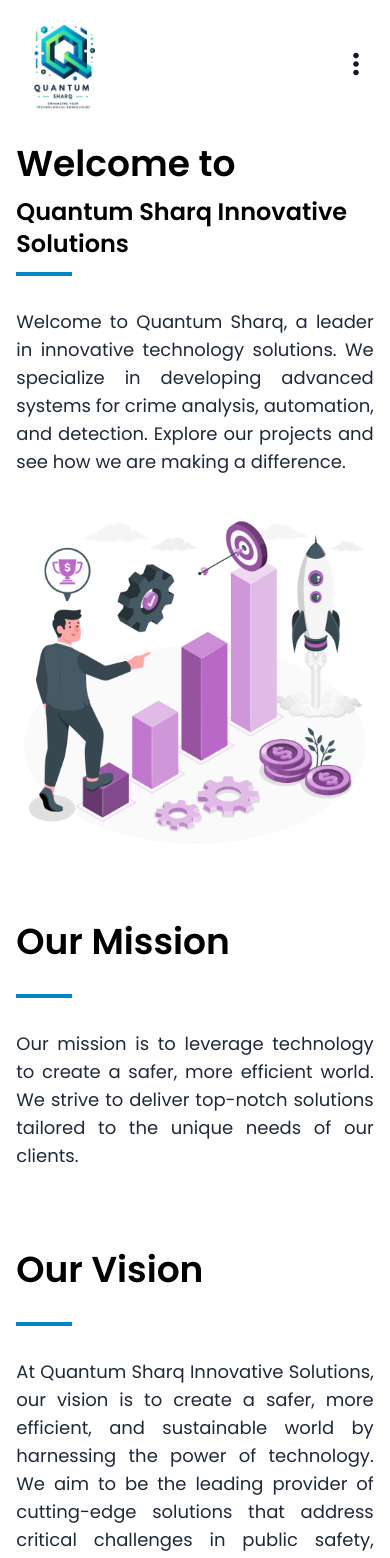
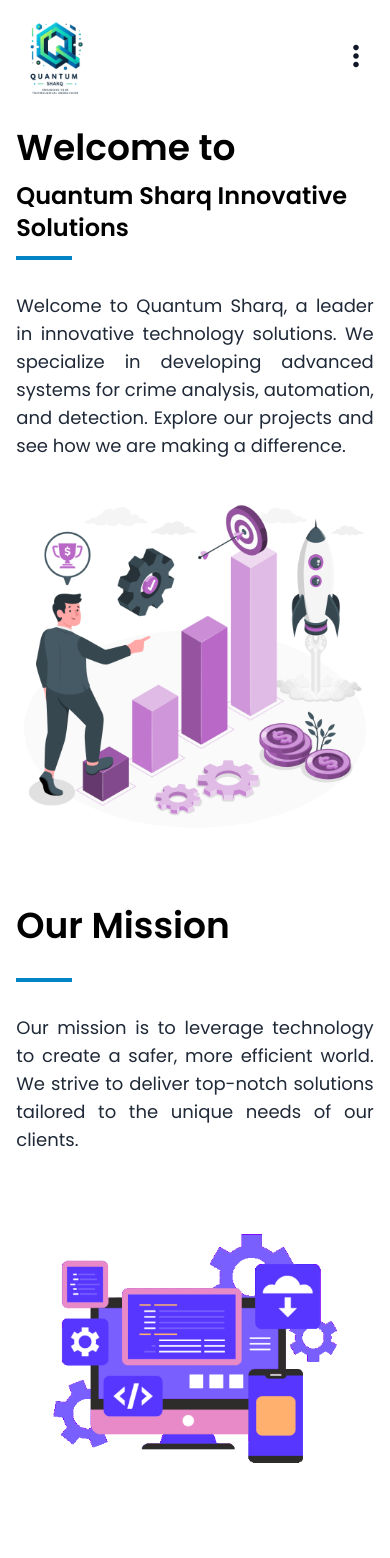
Before and after one commit to svivek19/office-website, a React (Vite) app: page / in a window 390 px wide. Shown: the top 1558 px of the page. Built offline with nearby package versions, Linux system fonts and the light colour scheme.

Commit message:
feat: sticky navbar and blur animation

```diff
--- a/src/components/Navbar.jsx
+++ b/src/components/Navbar.jsx
@@ -1,20 +1,40 @@
-import React, { useState } from "react";
+import React, { useState, useEffect } from "react";
 import logo from "../assets/company-logo.png";
 import { Link } from "react-router-dom";
 import { IoMdMore } from "react-icons/io";
 
 const Navbar = () => {
   const [isMenuOpen, setIsMenuOpen] = useState(false);
+  const [isScrolled, setIsScrolled] = useState(false);
 
   const toggleMenu = () => {
     setIsMenuOpen(!isMenuOpen);
   };
 
+  const handleScroll = () => {
+    if (window.scrollY > 50) {
+      setIsScrolled(true);
+    } else {
+      setIsScrolled(false);
+    }
+  };
+
+  useEffect(() => {
+    window.addEventListener("scroll", handleScroll);
+    return () => {
+      window.removeEventListener("scroll", handleScroll);
+    };
+  }, []);
+
   return (
-    <nav>
+    <nav
+      className={`sticky top-0 z-10 backdrop-blur-sm  transition-all duration-200 ${
+        isScrolled ? "bg-sky-50" : ""
+      }`}
+    >
       <div className="max-w-screen-xl flex flex-wrap items-center justify-between mx-auto p-2">
         <a href="/" className="flex items-center">
-          <img src={logo} className="w-28 h-28" alt="Logo" />
+          <img src={logo} className="w-24 h-24" alt="Logo" />
         </a>
         <button
           data-collapse-toggle="navbar-default"
@@ -32,12 +52,12 @@
           }`}
           id="navbar-default"
         >
-          <ul className="font-medium flex flex-col p-4 md:p-0 mt-4 md:flex-row md:space-x-8 rtl:space-x-reverse md:mt-0 ">
+          <ul className="font-medium flex flex-col p-4 md:p-0 mt-4 md:flex-row md:space-x-8 rtl:space-x-reverse md:mt-0">
             <li>
               <Link
-                to={"/"}
+                to="/"
                 onClick={toggleMenu}
-                className="block py-2 px-3 text-gray-900 md:p-0  hover:text-sky-600 transition-all duration-500 text-[18px] font-medium"
+                className="block py-2 px-3 text-gray-900 md:p-0 hover:text-sky-600 transition-all duration-500 text-[18px] font-medium"
                 aria-current="page"
               >
                 Home
@@ -45,17 +65,16 @@
             </li>
             <li>
               <Link
-                to={"/projects"}
+                to="/projects"
                 onClick={toggleMenu}
                 className="block py-2 px-3 text-gray-900 md:p-0 hover:text-sky-600 transition-all duration-500 text-[18px] font-medium"
               >
                 Our Projects
               </Link>
             </li>
-
             <li>
               <Link
-                to={"/contact"}
+                to="/contact"
                 onClick={toggleMenu}
                 className="block py-2 px-3 text-gray-900 md:p-0 hover:text-sky-600 transition-all duration-500 text-[18px] font-medium"
               >
--- a/src/pages/Home.jsx
+++ b/src/pages/Home.jsx
@@ -60,7 +60,7 @@
             life for individuals and communities globally.
           </p>
         </div>
-        <div className="w-full md:w-[70%] mx-auto flex justify-center items-center">
+        <div className="w-full md:w-[70%] mx-auto order-first md:order-last flex justify-center items-center">
           <img src={vision} alt="mission logo" />
         </div>
       </div>
```
